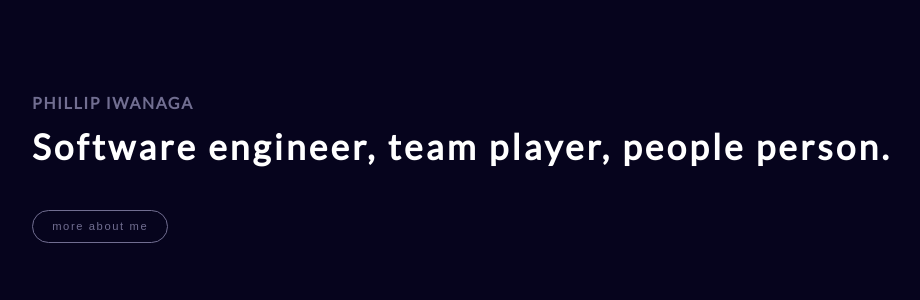
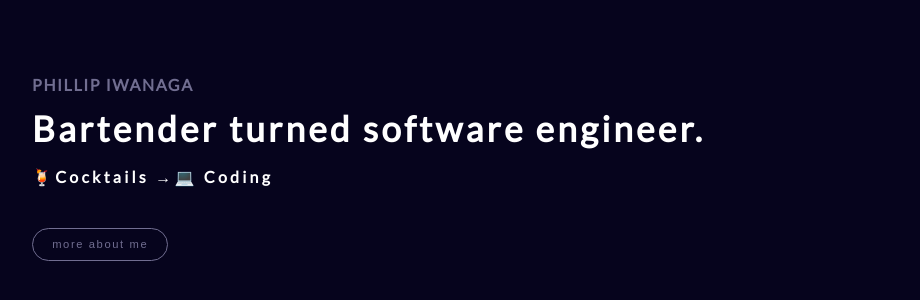
Before and after one commit to piwanaga/portfolio-v2, a React (Create React App) app: page / in a window 1280 px wide. Shown: the part 192-492 px from the top of the page, without its empty margins (128-1048 px from the left). Built offline with nearby package versions, Linux system fonts and the light colour scheme.

Commit message:
updated tagline and logo

```diff
--- a/src/components/Header/Logo/Logo.js
+++ b/src/components/Header/Logo/Logo.js
@@ -4,7 +4,9 @@ import styles from './Logo.module.css'
 
 const Logo = () => {
     return (
-        <Link className={styles.logo} to='/'>PI</Link>
+        <div className={styles['logo-container']}>
+            <Link className={styles.logo} to='/'>PI</Link>
+        </div>
     )
 }
 
--- a/src/components/Header/Logo/Logo.module.css
+++ b/src/components/Header/Logo/Logo.module.css
@@ -1,5 +1,11 @@
+.logo-container {
+    background-color: rgb(6, 4, 29);
+    padding: .25rem .5rem;
+    border-radius: 2px;
+}
+
 .logo {
     text-decoration: none;
     font-size: 1.3rem;;
-    color: black;
+    color: white;
 }
--- a/src/components/Header/ToggleButton/ToggleButton.module.css
+++ b/src/components/Header/ToggleButton/ToggleButton.module.css
@@ -1,6 +1,6 @@
 .toggle {
     position: absolute;
-    top: 1.5rem;
+    top: 1.75rem;
     right: 1rem;
     display: flex;
     flex-direction: column;
--- a/src/components/Pages/About/About.js
+++ b/src/components/Pages/About/About.js
@@ -10,7 +10,7 @@ const About = () => {
         <div className={styles.about}>
             <div className={styles.intro}>
                 <h1>Hi, I'm Phillip Iwanaga</h1>
-                <p className={styles.tagline}>I'm a software engineer with a background in the service industry. Based in Seattle, relocating to New York City.</p>
+                <p className={styles.tagline}>I'm a software engineer with a background in the service industry. Currently based in Seattle, relocating to New York City in June 2022.</p>
             </div>
             <div className={styles.details}>
                 <div>
--- a/src/components/Pages/Home/Home.js
+++ b/src/components/Pages/Home/Home.js
@@ -17,7 +17,8 @@ const Home = ({ setIsHome }) => {
         <main className={styles.home}>
             <div className={styles.content}>
                 <p className={styles.name}>PHILLIP IWANAGA</p>
-                <h1 className={styles.heading}>Software engineer, team player, people person.</h1>
+                <h1 className={styles.heading}>Bartender turned software engineer.</h1>
+                <h1 className={styles.subheading}>🍹Cocktails <span>&#8594;</span>💻 Coding</h1>
                 <div className={styles.button}>
                     <Link to='/about'>
                         <Button text='more about me' theme='dark'/>
--- a/src/components/Pages/Home/Home.module.css
+++ b/src/components/Pages/Home/Home.module.css
@@ -29,14 +29,25 @@
     letter-spacing: .2rem;
     line-height: 1.3;
     margin-top: 0;
+    margin-bottom: 1rem;
+    opacity: 0;
+    animation: slideUp .5s ease-in-out .5s forwards;
+}
+
+.subheading {
+    font-size: 1rem;
+    color: white;
+    letter-spacing: .2rem;
+    line-height: 1.3;
+    margin-top: 0;
     margin-bottom: 2.5rem;
     opacity: 0;
-    animation: slideUp .5s ease-in-out .3s forwards;
+    animation: slideUp .5s ease-in-out 1s forwards;
 }
 
 .button {
     opacity: 0;
-    animation: slideRight .5s ease-in-out 1s forwards;
+    animation: slideRight .5s ease-in-out 2s forwards;
 }
 
 @media (min-width: 600px) {
```
